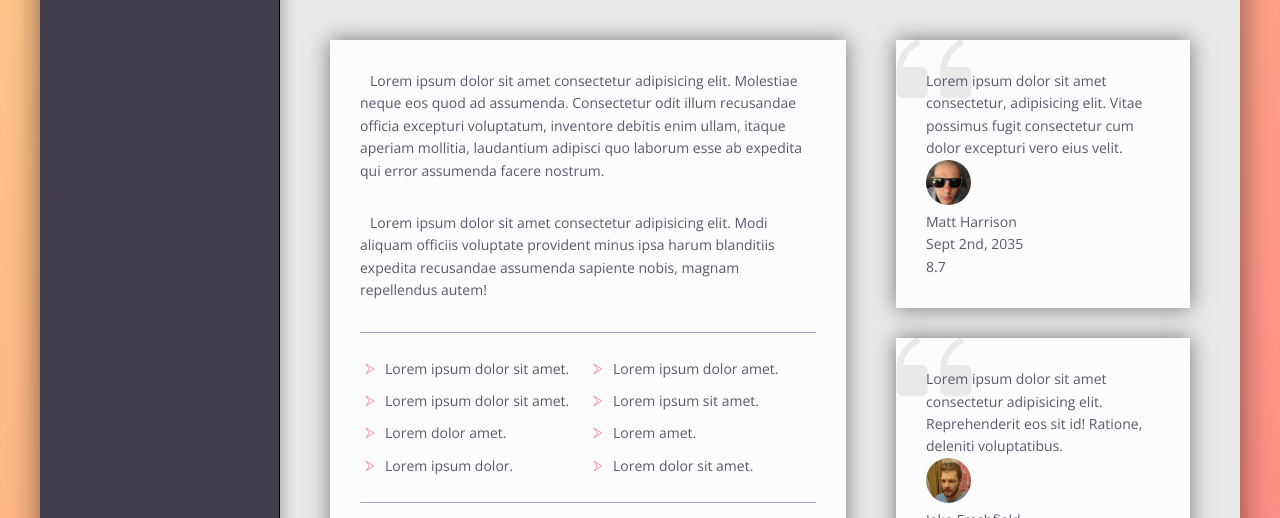
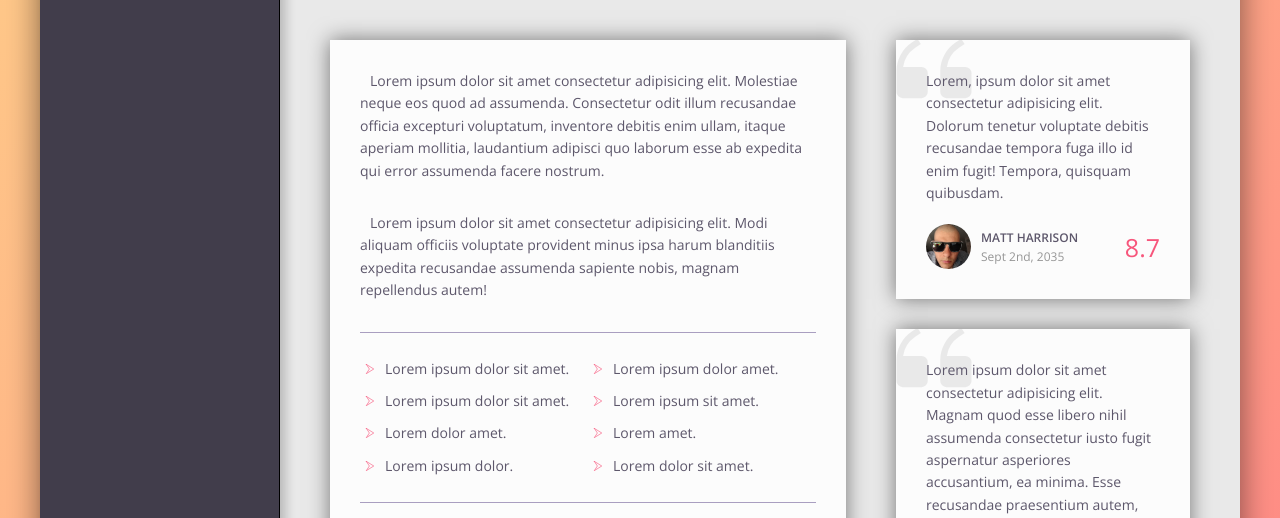
Before and after one commit to ArminasStrolys/advanced-styling-project-2, a React (Create React App) app: page / in a window 1280 px wide. Shown: the part 434-952 px from the top of the page. Built offline with nearby package versions, Linux system fonts and the light colour scheme.

Commit message:
Fixed review design

```diff
--- a/src/components/content/Content.jsx
+++ b/src/components/content/Content.jsx
@@ -143,8 +143,9 @@ const Content = () => {
             <figure className="review margin-bottom">
               <div className="review__quotes-icon"></div>
               <blockquote className="review__text">
-                Lorem ipsum dolor sit amet consectetur, adipisicing elit. Vitae
-                possimus fugit consectetur cum dolor excepturi vero eius velit.
+                Lorem, ipsum dolor sit amet consectetur adipisicing elit.
+                Dolorum tenetur voluptate debitis recusandae tempora fuga illo
+                id enim fugit! Tempora, quisquam quibusdam.
               </blockquote>
               <figcaption className="review__user">
                 <img src={reviewer1} alt="User 1" className="review__photo" />
@@ -158,8 +159,10 @@ const Content = () => {
             <figure className="review">
               <div className="review__quotes-icon"></div>
               <blockquote className="review__text">
-                Lorem ipsum dolor sit amet consectetur adipisicing elit.
-                Reprehenderit eos sit id! Ratione, deleniti voluptatibus.
+                Lorem ipsum dolor sit amet consectetur adipisicing elit. Magnam
+                quod esse libero nihil assumenda consectetur iusto fugit
+                aspernatur asperiores accusantium, ea minima. Esse recusandae
+                praesentium autem, facere earum quis deleniti!
               </blockquote>
               <figcaption className="review__user">
                 <img src={reviewer2} alt="User 1" className="review__photo" />
--- a/src/style/_components.scss
+++ b/src/style/_components.scss
@@ -340,16 +340,29 @@
     z-index: 1;
   }
   &__user {
+    display: flex;
+    align-items: center;
+    margin-top: 2rem;
   }
   &__photo {
     width: 4.5rem;
     height: 4.5rem;
     border-radius: 50%;
+    margin-right: 1rem;
   }
   &__user-box {
+    font-size: 1.2rem;
   }
   &__user-name {
+    text-transform: uppercase;
+    font-weight: 600;
+  }
+  &__user-date {
+    color: var(--col-gray-2);
   }
   &__rating {
+    margin-left: auto;
+    font-size: 2.5rem;
+    color: var(--col-brink-pink);
   }
 }
```
